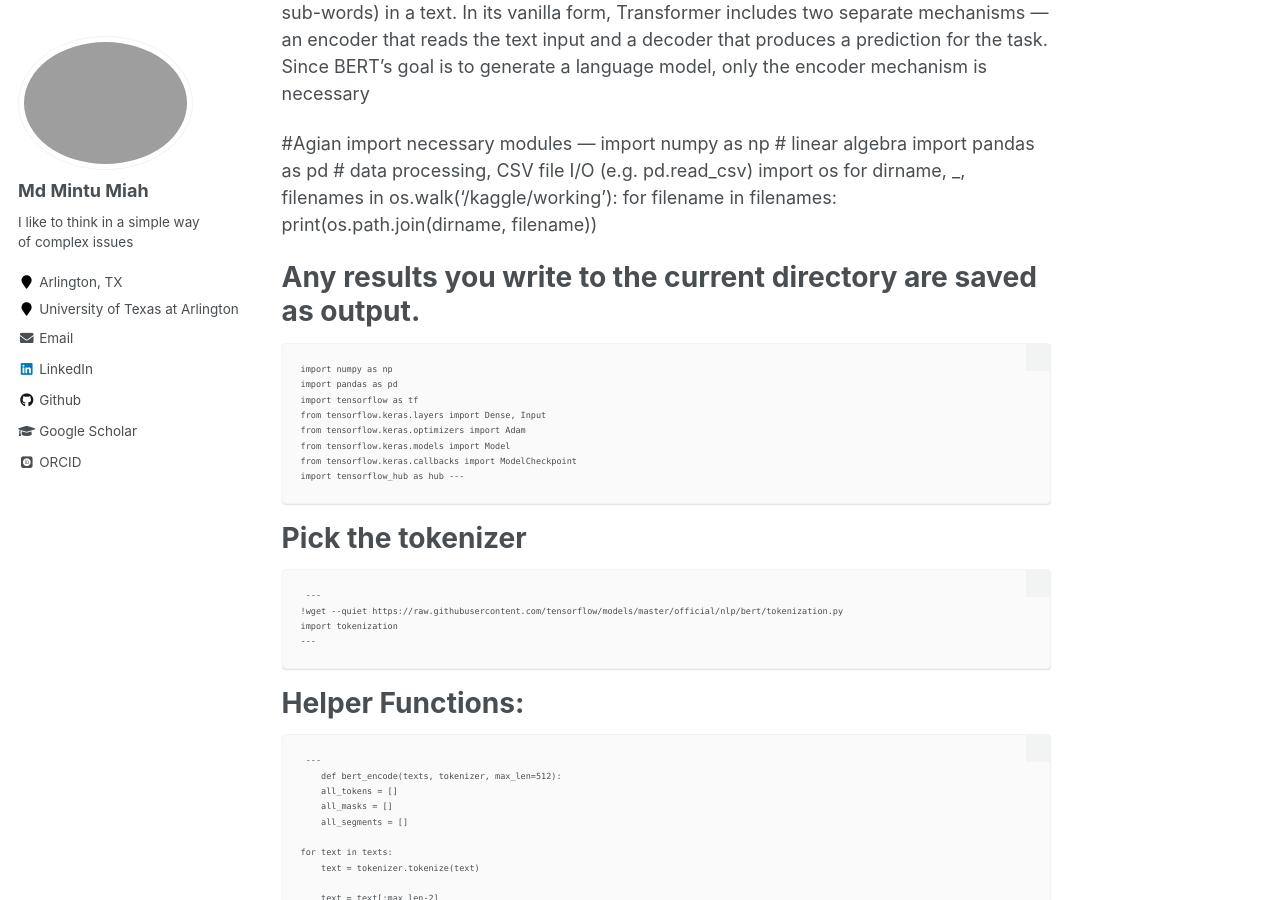
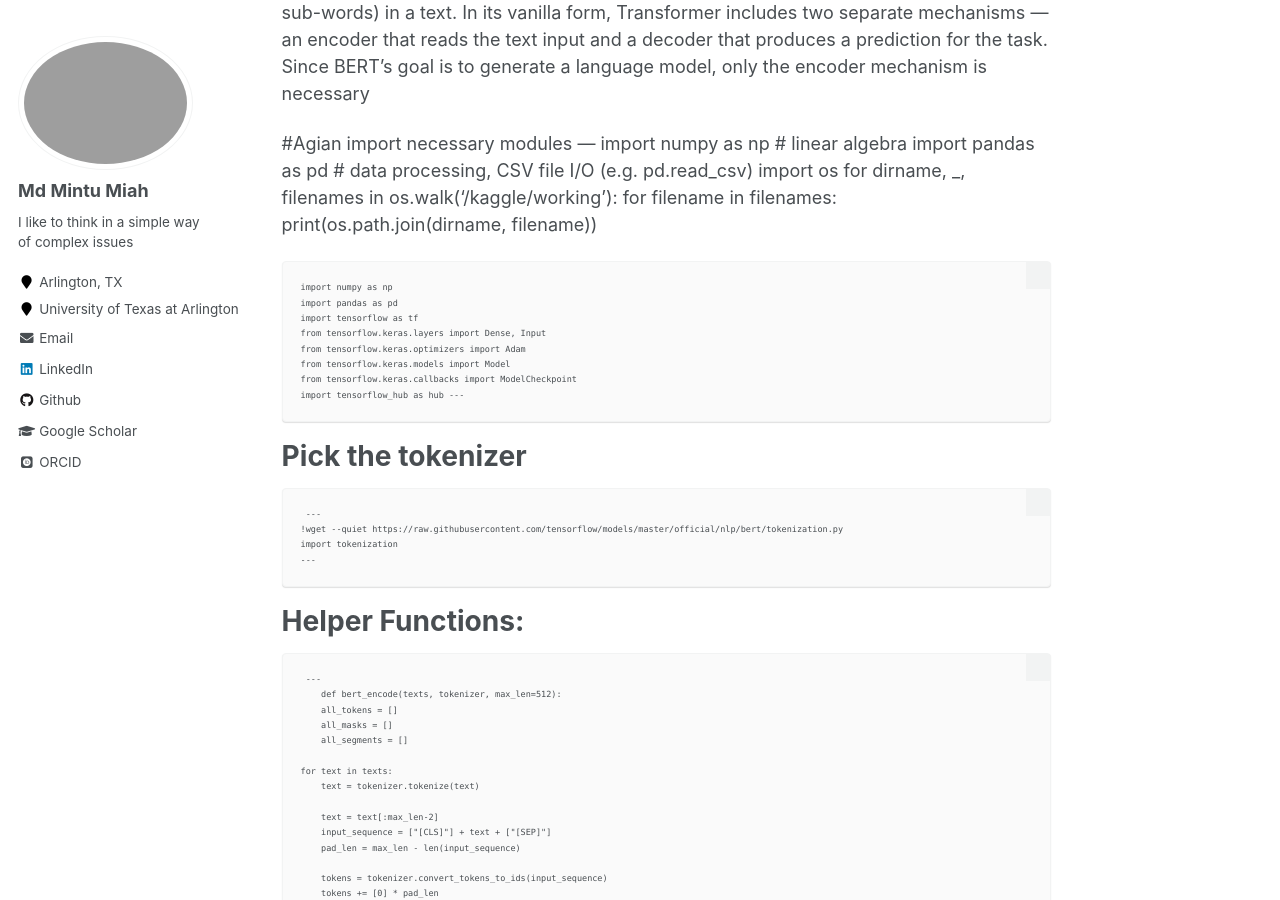
Before and after one commit to mintu07ruet/mintu07ruet.github.io, a Jekyll site: the page built from _posts/2020-03-03-blog-post-1.md, in a window 1280 px wide and 900 px high, scrolled down 3065 px. Built offline with Jekyll 4.4.1, drawn with Linux system fonts in a browser that asks for light colours; some web fonts are replaced.

Commit message:
Update 2020-03-03-blog-post-1.md

```diff
--- a/_posts/2020-03-03-blog-post-1.md
+++ b/_posts/2020-03-03-blog-post-1.md
@@ -136,7 +136,7 @@ BERT stands for Bidirectional Encoder Representations from Transformers. It's a
     for filename in filenames:
         print(os.path.join(dirname, filename))
 
-# Any results you write to the current directory are saved as output.
+
     import numpy as np
     import pandas as pd
     import tensorflow as tf
```
